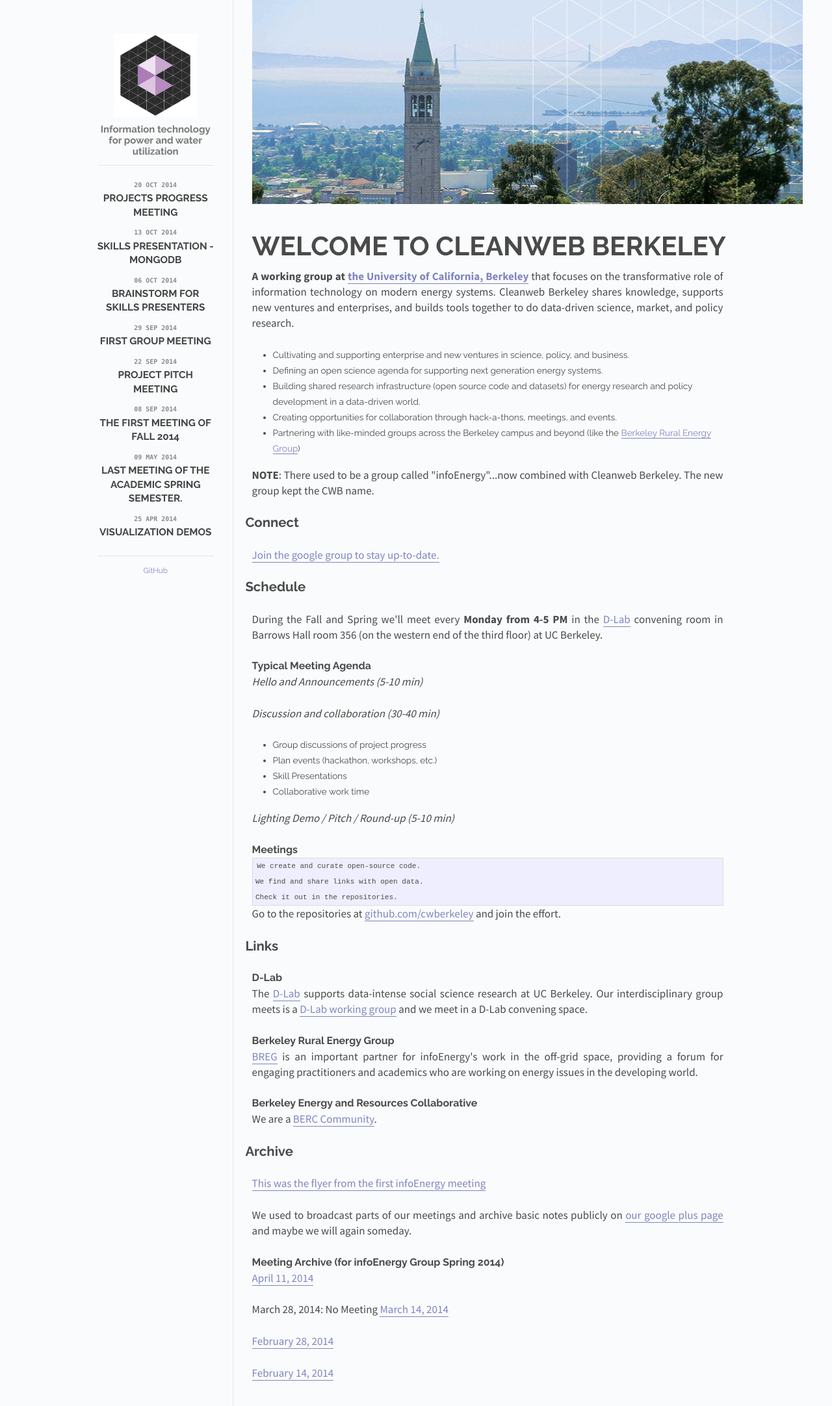
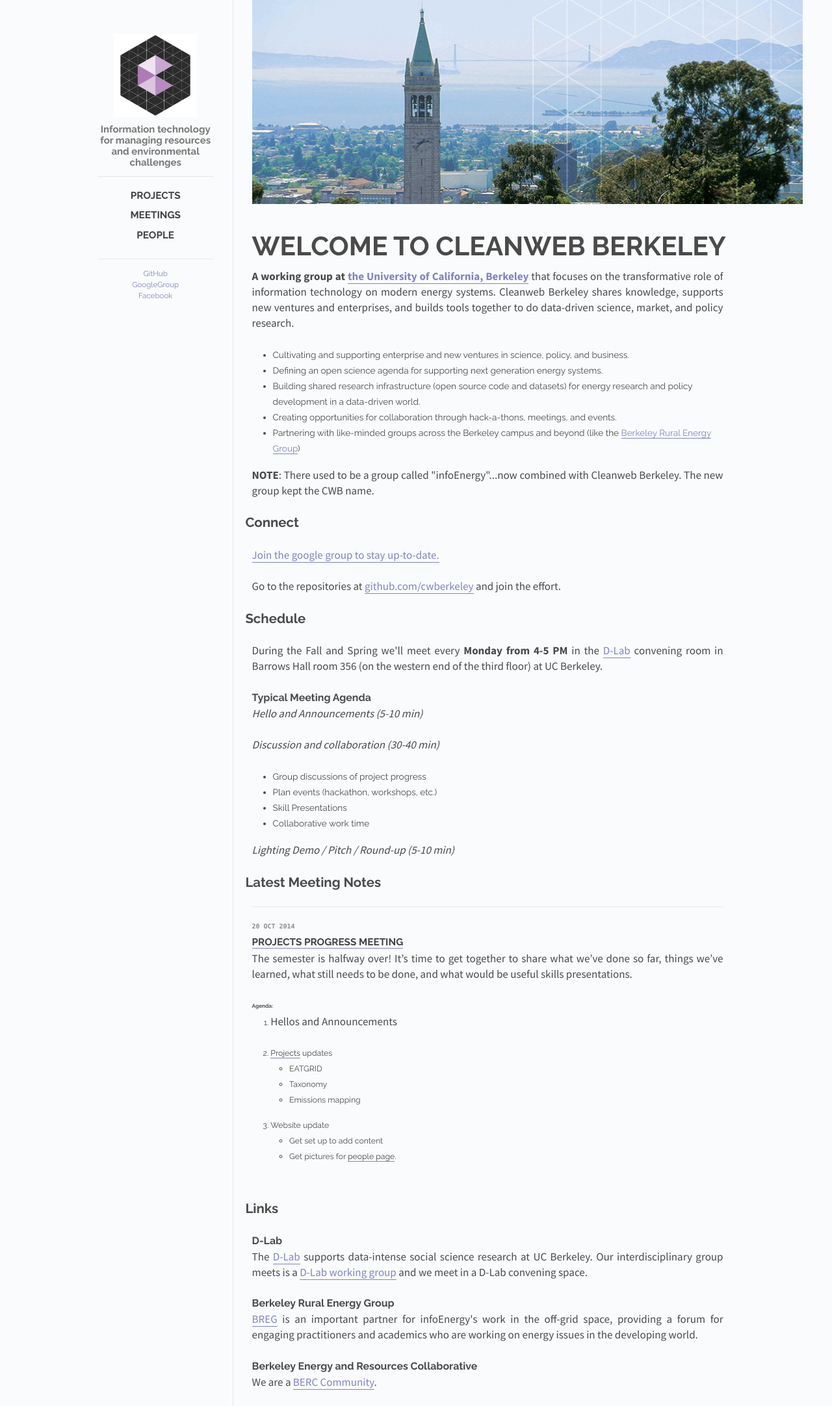
Before and after one commit to cwBerkeley/cwberkeley.github.io, a Jekyll site: the page built from index.html, in a window 1280 px wide. Shown: the whole page at 65% size. Built offline with Jekyll 4.4.1, drawn with Linux system fonts in a browser that asks for light colours.

Commit message:
changed links in sidebar.  added minutes page

```diff
--- a/_config.yml
+++ b/_config.yml
@@ -1,7 +1,7 @@
 # Site settings
 title: Cleanweb Berkeley
 # email: your-email@domain.com
-description: "Information technology for power and water utilization"
+description: "Information technology for managing resources and environmental challenges"
 
 # for previewing your forked repo, uncomment the line below
 # url: "/cwberkeley.github.io"
--- a/_layouts/default.html
+++ b/_layouts/default.html
@@ -28,14 +28,21 @@
         </div>
         <div class="posts">
           <ul class="posts-list">
-            {% for post in site.posts %}
-              <li class="post-link">
-                <a class="post-title" href="{{ post.url }}">
-                  <span class="post-date">{{ post.date | date_to_string }}</span>
-                  {{ post.title }}
-                </a>
-              </li>
-            {% endfor %}
+	    <li class="post-link">
+              <a class="post-title" href="/projects">
+		Projects
+              </a>
+            </li>
+            <li class="post-link">
+              <a class="post-title" href="/minutes.html">
+		Meetings
+              </a>
+            </li>
+	    <li class="post-link">
+              <a class="post-title" href="/people.html">
+		People
+              </a>
+            </li>
           </ul>
         </div>
         <div class="footer">
@@ -45,7 +52,11 @@
             <a href="" class="footer-link">Twitter</a> <span class="separator">&bull;</span>
             -->
             <a href="https://github.com/{{ site.github_username }}"
-                class="footer-link">GitHub</a>
+               class="footer-link">GitHub</a><br>
+	    <a href="https://groups.google.com/forum/#!forum/cwberkeley"
+	       class="footer-link">GoogleGroup</a><br>
+	    <a href="https://www.facebook.com/pages/Cleanweb-Berkeley/296111370492236"
+	       class="footer-link">Facebook</a>
           </span>
         </div>
       </div>
--- a/index.html
+++ b/index.html
@@ -35,6 +35,10 @@
 
 <p><a href="https://groups.google.com/forum/#!forum/cwberkeley">Join the google
     group to stay up-to-date.</a></p>
+<p>Go to the repositories at
+  <a href="http://github.com/cwberkeley">github.com/cwberkeley</a> and join the effort.</p>
+
+
 
 <h2> <a name="schedule" class="anchor" href="#schedule"><span class="octicon
 								     octicon-link"></span></a>Schedule</h2>
@@ -63,8 +67,17 @@
 
 <p><em>Lighting Demo / Pitch / Round-up (5-10 min)</em></p>
 
-<h3> <a name="next-meeting" class="anchor" href="#next-meeting"><span
-            class="octicon octicon-link"></span></a>Meetings</h3>
+<h2> Latest Meeting Notes</h2>
+
+<div class="posts">
+  {% for post in site.posts limit: 1%}
+  <a class="post-title" href="{{ post.url }}">
+    <span class="post-date">{{ post.date | date_to_string }}</span>
+    {{ post.title }}
+  </a>
+  {{ post.content }}
+  {% endfor %}
+</div>
 
 {% comment %}
 Putting the capture all on one line avoids indentation leading
@@ -75,18 +88,6 @@
 {{ post_list | markdownify }}
 
 {% endcomment %}
-
-<pre><code>We create and curate open-source code.
-We find and share links with open data.
-Check it out in the repositories.
-</code></pre>
-
-
-<p>Go to the repositories at <a
-    href="http://github.com/cwberkeley">github.com/cwberkeley</a> and join the
-effort.</p>
-
-
 
 <h2> <a name="links" class="anchor" href="#links"><span class="octicon
 							       octicon-link"></span></a>Links</h2>
@@ -114,39 +115,3 @@
 
 <p>We are a <a href="http://berc.berkeley.edu/programs/berc-communities/">BERC
     Community</a>.</p>
-
-<h2> <a name="archive" class="anchor" href="#archive"><span class="octicon
-            octicon-link"></span></a>Archive</h2>
-
-<p><a
-    href="http://www.alstone.co/wp-content/uploads/2013/12/infoEnergyAnnounce-799x1024.jpg">This
-was the flyer from the first infoEnergy meeting</a></p>
-
-<p>
-We used to broadcast parts of our meetings and archive basic notes publicly on
-<a href="https://plus.google.com/b/112947358931165650753/112947358931165650753/about">
-our google plus page</a> and maybe we will again someday.
-</p>
-
-<h3> <a name="meeting-archive-for-infoenergy-group-spring-2014" class="anchor"
-        href="#meeting-archive-for-infoenergy-group-spring-2014"><span
-class="octicon octicon-link"></span></a>Meeting Archive (for infoEnergy Group
-Spring 2014)</h3>
-
-<p><a
-    href="https://plus.google.com/u/0/b/112947358931165650753/events/ccvl6pqt11bj2pj0nbq331po3ok">April
-11, 2014</a></p>
-
-<p>March 28, 2014: No Meeting <a
-    href="https://plus.google.com/b/112947358931165650753/events/cs4map02c6bjftdglt2sspo1m1o">March
-14, 2014</a></p>
-
-<p><a
-    href="https://plus.google.com/b/112947358931165650753/events/cglpm92gtk43j8it3h46hot2nd4">February
-28, 2014</a></p>
-
-<p><a
-    href="https://plus.google.com/b/112947358931165650753/events/cih2r42df1464h7po891lqb8tcg">February
-14, 2014</a></p>
-
-</div>
--- /dev/null
+++ b/minutes.html
@@ -0,0 +1,50 @@
+---
+layout: default
+title: Meeting Minutes
+---
+<div style="padding: 10px;">
+  {% for post in site.posts %}
+  <a class="post-title" href="{{ post.url }}">
+    <span class="post-date">{{ post.date | date_to_string }}</span>
+    {{ post.title }}
+  </a>
+  {{ post.content | truncatewords: 30 }}
+  <br><br><br>
+  {% endfor %}
+</div>
+
+<h2> <a name="archive" class="anchor" href="#archive"><span class="octicon
+								   octicon-link"></span></a>Archive</h2>
+
+<p><a
+      href="http://www.alstone.co/wp-content/uploads/2013/12/infoEnergyAnnounce-799x1024.jpg">This
+    was the flyer from the first infoEnergy meeting</a></p>
+
+<p>
+  We used to broadcast parts of our meetings and archive basic notes publicly on
+  <a href="https://plus.google.com/b/112947358931165650753/112947358931165650753/about">
+    our google plus page</a> and maybe we will again someday.
+</p>
+
+<h3> <a name="meeting-archive-for-infoenergy-group-spring-2014" class="anchor"
+        href="#meeting-archive-for-infoenergy-group-spring-2014"><span
+								    class="octicon octicon-link"></span></a>Meeting Archive (for infoEnergy Group
+  Spring 2014)</h3>
+
+<p><a
+      href="https://plus.google.com/u/0/b/112947358931165650753/events/ccvl6pqt11bj2pj0nbq331po3ok">April
+    11, 2014</a></p>
+
+<p>March 28, 2014: No Meeting <a
+				 href="https://plus.google.com/b/112947358931165650753/events/cs4map02c6bjftdglt2sspo1m1o">March
+    14, 2014</a></p>
+
+<p><a
+      href="https://plus.google.com/b/112947358931165650753/events/cglpm92gtk43j8it3h46hot2nd4">February
+    28, 2014</a></p>
+
+<p><a
+      href="https://plus.google.com/b/112947358931165650753/events/cih2r42df1464h7po891lqb8tcg">February
+    14, 2014</a></p>
+
+</div>
```
Lines whose indentation alone changed are shown as unchanged.
